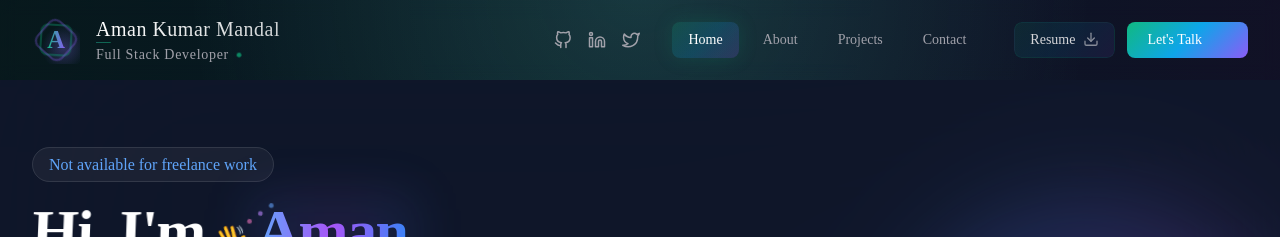
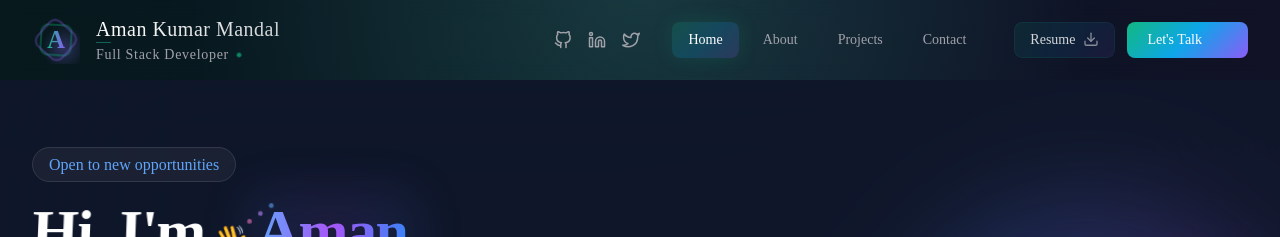
Before and after one commit to AmanKrMandal/myPortfolio, a Next.js app: page / in a window 1280 px wide. Shown: the top 237 px of the page. Built offline with nearby package versions, Linux system fonts and the light colour scheme.

Commit message:
Update Hero.tsx

```diff
--- a/app/components/sections/Hero.tsx
+++ b/app/components/sections/Hero.tsx
@@ -156,7 +156,7 @@ const Hero = () => {
               className="mb-6 inline-block"
             >
               <span className="px-4 py-2 rounded-full bg-white/5 border border-white/10 text-blue-400">
-                Not available for freelance work
+                Open to new opportunities
               </span>
             </motion.div>
 
```
